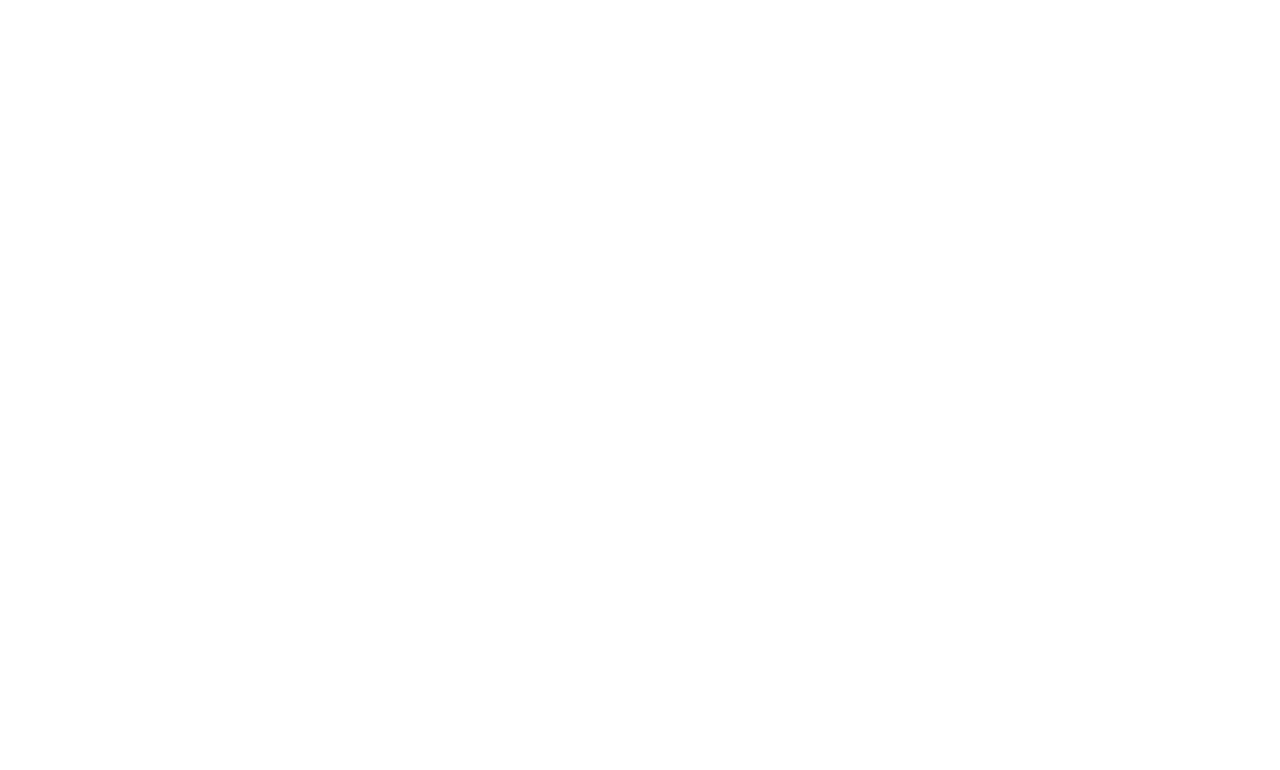
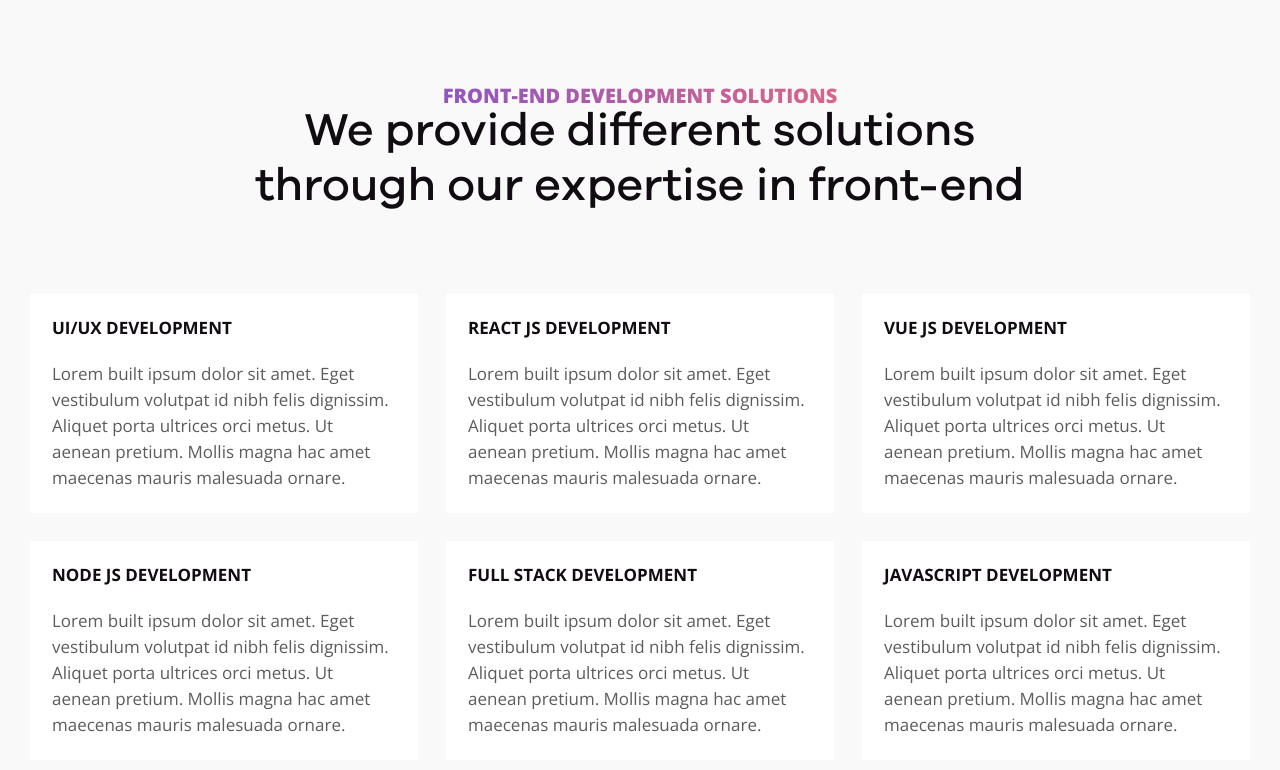
Before and after one commit to RomanK17/starter, a plain HTML site: page index.html in a window 1280 px wide. Drawn offline with nearby package versions, Linux system fonts and the light colour scheme.

Commit message:
ready-made website

```diff
--- a/index.html
+++ b/index.html
@@ -4,9 +4,54 @@
     <meta charset="UTF-8">
     <meta http-equiv="X-UA-Compatible" content="IE=edge">
     <meta name="viewport" content="width=device-width, initial-scale=1.0">
-    <title>Document</title>
+    <link rel="stylesheet" href="styles.css">
+    <link rel="preconnect" href="https://fonts.googleapis.com">
+    <link rel="preconnect" href="https://fonts.gstatic.com" crossorigin>
+    <link href="https://fonts.googleapis.com/css2?family=Open+Sans:wght@400;700;800&display=swap" rel="stylesheet">
+    <title>development solutions</title>
 </head>
 <body>
-
+    <div class="subtitle">front-end development solutions</div>
+    <header>
+        <h1>We provide different solutions through our expertise in front-end</h1>
+    </header>
+    <main>
+        <section class="blocks">
+            <h2 class="block_header">ui/ux development</h2>
+            <p class="block_text">
+                Lorem built ipsum dolor sit amet. Eget vestibulum volutpat id nibh felis dignissim. Aliquet porta ultrices orci metus. Ut aenean pretium. Mollis magna hac amet maecenas mauris malesuada ornare.
+            </p>
+        </section>
+        <section class="blocks">
+            <h2 class="block_header">react js development</h2>
+            <p class="block_text">
+                Lorem built ipsum dolor sit amet. Eget vestibulum volutpat id nibh felis dignissim. Aliquet porta ultrices orci metus. Ut aenean pretium. Mollis magna hac amet maecenas mauris malesuada ornare.
+            </p>
+        </section>
+        <section class="blocks">
+            <h2 class="block_header">vue js development</h2>
+            <p class="block_text">
+                Lorem built ipsum dolor sit amet. Eget vestibulum volutpat id nibh felis dignissim. Aliquet porta ultrices orci metus. Ut aenean pretium. Mollis magna hac amet maecenas mauris malesuada ornare.
+            </p>
+        </section>
+        <section class="blocks">
+            <h2 class="block_header">node js development</h2>
+            <p class="block_text">
+                Lorem built ipsum dolor sit amet. Eget vestibulum volutpat id nibh felis dignissim. Aliquet porta ultrices orci metus. Ut aenean pretium. Mollis magna hac amet maecenas mauris malesuada ornare.
+            </p>
+        </section>
+        <section class="blocks">
+            <h2 class="block_header">full stack development</h2>
+            <p class="block_text">
+                Lorem built ipsum dolor sit amet. Eget vestibulum volutpat id nibh felis dignissim. Aliquet porta ultrices orci metus. Ut aenean pretium. Mollis magna hac amet maecenas mauris malesuada ornare.
+            </p>
+        </section>
+        <section class="blocks">
+            <h2 class="block_header">javascript development</h2>
+            <p class="block_text">
+                Lorem built ipsum dolor sit amet. Eget vestibulum volutpat id nibh felis dignissim. Aliquet porta ultrices orci metus. Ut aenean pretium. Mollis magna hac amet maecenas mauris malesuada ornare.
+            </p>
+        </section>
+    </main>
 </body>
 </html>
--- a/styles.css
+++ b/styles.css
@@ -0,0 +1,68 @@
+@font-face {
+    font-family: "Galano Grotesque Medium";
+    src: url("fonts/GalanoGrotesque-Medium.woff") format("woff");
+  }
+body {
+    background: #F9F9FA;
+    font-family: 'Open Sans', sans-serif;
+}
+.subtitle {
+font-weight: 800;
+font-size: 20px;
+line-height: 16px;
+text-align: center;
+text-transform: uppercase;
+color: transparent;
+background: linear-gradient(to right, #4343FF 0%, #F96D6D 80%);
+-webkit-background-clip: text;
+background-clip: text;
+padding-top: 80px;
+min-width: 400px;
+}
+h1 {
+    margin-left: auto;
+    margin-right: auto;
+    margin-top: 0px;
+    margin-bottom: 58px;
+font-family: 'Galano Grotesque Medium';
+font-size: 46px;
+line-height: 120%;
+font-weight: 400;
+text-align: center;
+color: #110C11;
+max-width: 845px;
+min-width: 400px;
+}
+main {
+    display: grid;
+    grid-template-columns: repeat(3, 1fr);
+    grid-template-rows: repeat(3, 1fr);
+    padding: 22px;
+    gap: 28px;
+    }
+    .blocks {
+        background: #FFFFFF;
+    }
+    .block_header {
+        font-family: 'Open Sans';
+    font-weight: 700;
+    font-size: 17px;
+    line-height: 23px;
+    text-transform: uppercase;
+    color: #110C11;
+    margin: 22px;
+    }
+    .block_text {
+    font-weight: 400;
+    font-size: 17px;
+    line-height: 26px;
+    color: #5C5C5C;
+    margin: 22px;
+    }
+    @media screen and (max-width: 600px) {
+        main {
+            display: grid;
+            grid-template-columns: repeat(2, 1fr);
+            grid-template-rows: repeat(2, 1fr);
+        }
+    }
```
